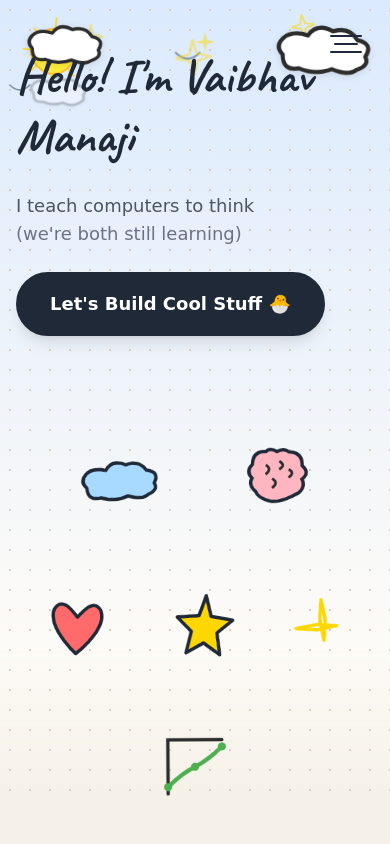
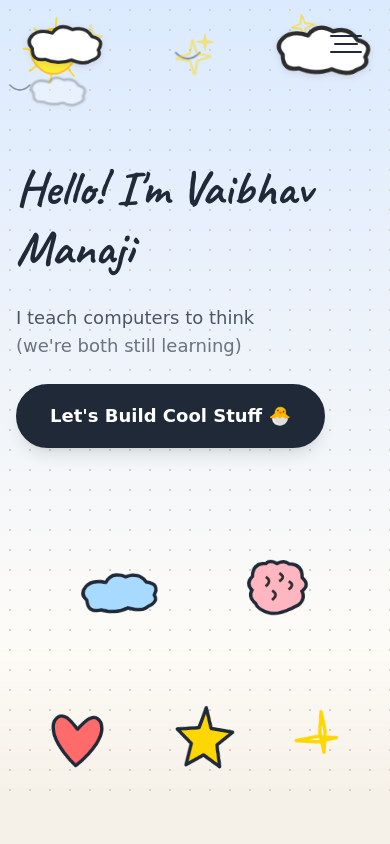
Before and after one commit to vaibhavcoreai/fun-portfolio, a React (Vite) app: page / in a window 390 px wide. Shown: the top 844 px of the page. Built offline with nearby package versions, Linux system fonts and the light colour scheme.

Commit message:
Adjust Hero mobile layout to avoid cloud overlap

```diff
--- a/src/components/Hero.jsx
+++ b/src/components/Hero.jsx
@@ -59,10 +59,10 @@ const Hero = () => {
     const isDay = true;
 
     // Mode-aware spacing
-    const sectionPadding = 'py-12 md:py-20'; /* Reduced padding for mobile */
+    const sectionPadding = 'pt-40 pb-12 md:py-20'; /* Increased top padding for mobile */
 
     return (
-        <section id="home" className={`relative z-10 min-h-screen flex items-center justify-center ${sectionPadding} px-4 md:px-6 overflow-hidden`}>
+        <section id="home" className={`relative z-10 min-h-screen flex items-start md:items-center justify-center ${sectionPadding} px-4 md:px-6 overflow-hidden`}>
             {/* Cinematic Bird Flyover - One time only */}
             {!birdHasFlown && <CinematicBird />}
 
```
